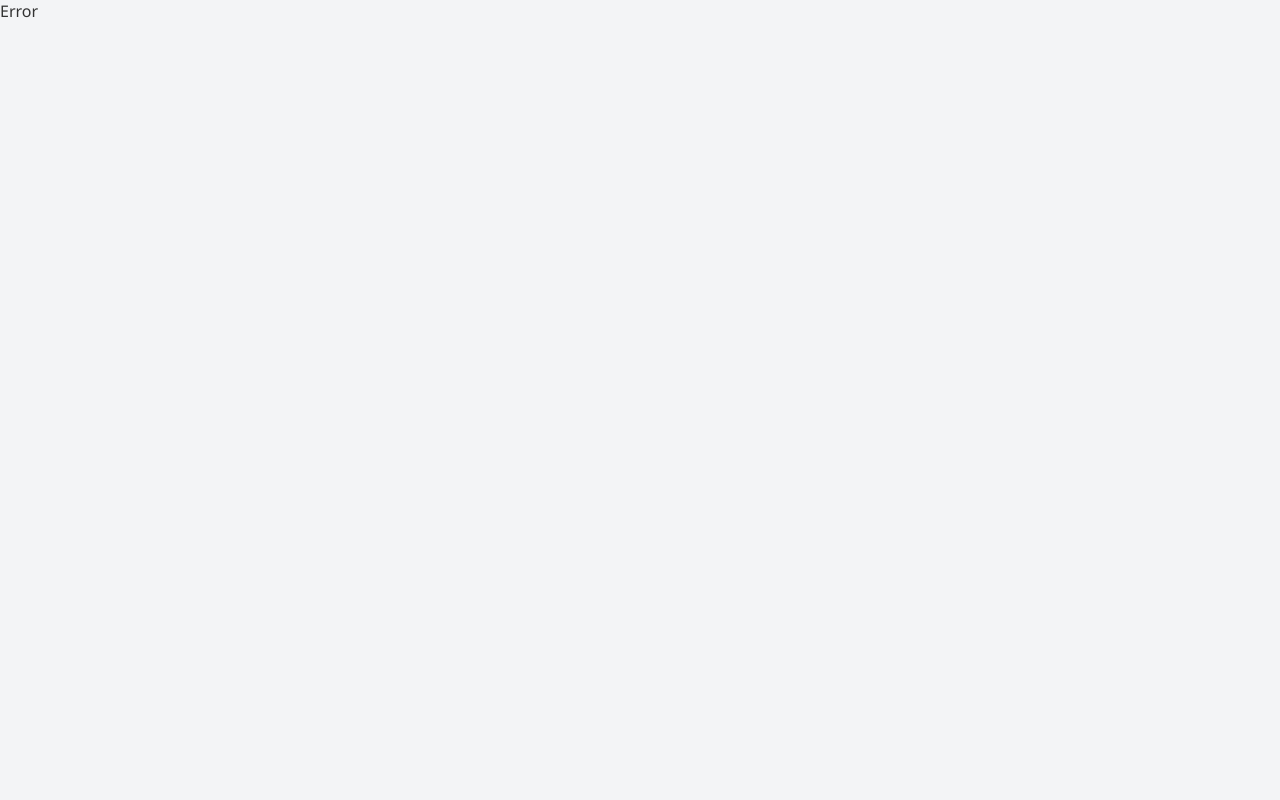
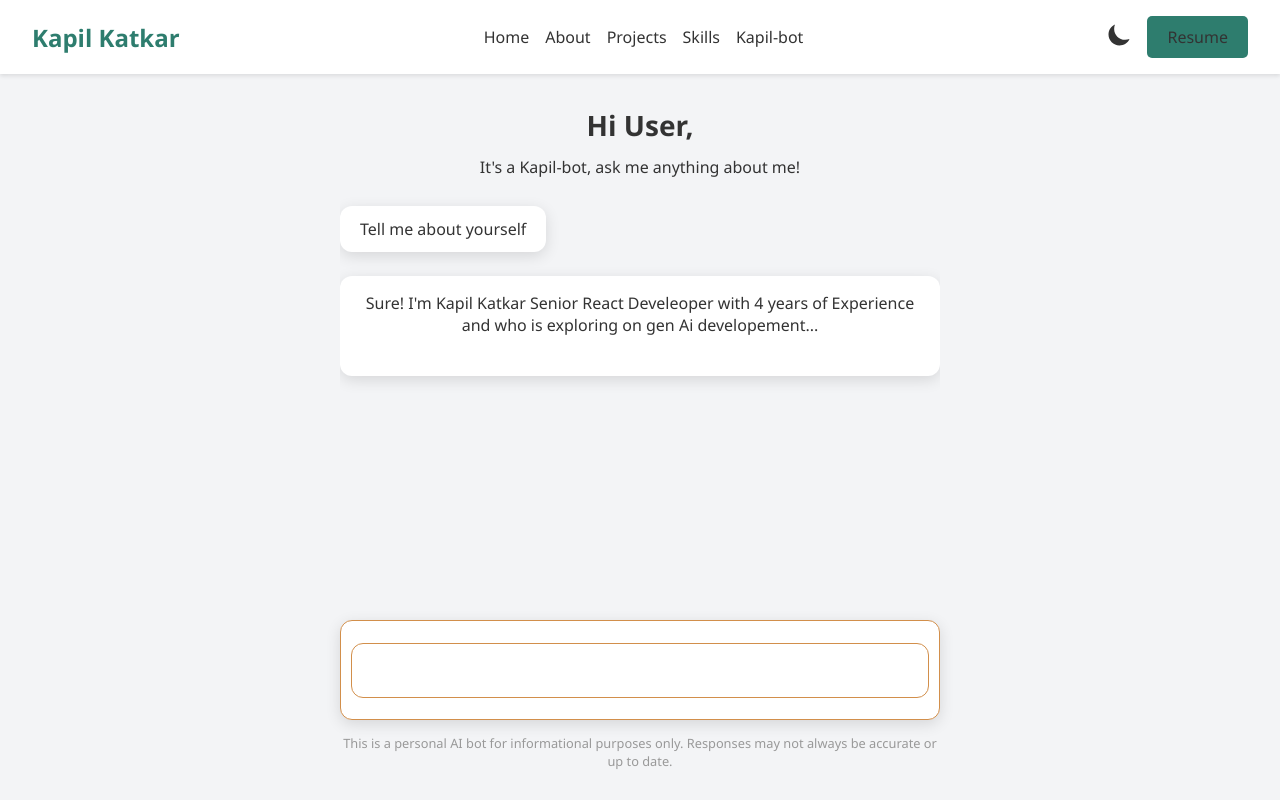
Before and after one commit to kapilkatkar/Portfolio, a React (Vite) app: page /ChatBot in a window 1280 px wide. Before the commit this address had no page. Built offline with nearby package versions, Linux system fonts and the light colour scheme.

Commit message:
added UI for chat-bot

```diff
--- /dev/null
+++ b/src/component/ChatBot/ChatBot.css
@@ -0,0 +1,148 @@
+.chatbot-container {
+  max-width: 600px;
+  margin: 0 auto;
+  display: flex;
+  flex-direction: column;
+  align-items: center;
+  gap: 0.5rem;
+  padding-bottom: 150px;
+  max-height: calc(100vh - 170px);
+  overflow-y: auto;
+  scroll-behavior: smooth;
+}
+.question-container,
+.response-container,
+.input-container {
+  width: 100%;
+  max-width: 600px;
+  box-sizing: border-box;
+}
+.input-container {
+  position: fixed;
+  bottom: 50px;
+  left: 50%;
+  transform: translateX(-50%);
+  z-index: 1000;
+  margin: 0;
+}
+.input-container {
+  max-width: 600px;
+  height: 100px;
+  border: 1.5px solid var(--accent-color, #888);
+  border-radius: 12px;
+  background-color: var(--card-bg);
+  color: var(--text-color);
+  box-shadow: 0 4px 15px rgba(0, 0, 0, 0.12);
+  display: flex;
+  justify-content: center;
+  align-items: center;
+  margin: 0;
+  position: fixed;
+  bottom: 80px;
+  left: 50%;
+  transform: translateX(-50%);
+  width: 100%;
+  max-width: 600px;
+  z-index: 1000;
+  transition: box-shadow 0.3s ease;
+}
+
+.input-container:hover,
+.input-container:focus-within {
+  box-shadow: 0 6px 20px rgba(0, 0, 0, 0.18);
+}
+
+.input-container input {
+  width: 90%;
+  max-width: 600px;
+  padding: 1rem 1.2rem;
+  font-size: 1.1rem;
+  border: 1px solid var(--accent-color);
+  border-radius: 12px;
+  transition: border-color 0.3s ease, box-shadow 0.3s ease;
+  background-color: var(--card-bg);
+  color: var(--text-color);
+}
+
+.input-container input:focus {
+  outline: none;
+  border: 1px solid var(--accent-color);
+  box-shadow: 0 0 8px var(--accent-color);
+  font-weight: 500;
+}
+
+.response-container {
+  background-color: var(--card-bg);
+  color: var(--text-color);
+  border-radius: 12px;
+  margin: 1rem auto 0 auto;
+  padding: 1rem 1.25rem;
+  width: 100%;
+  max-width: 600px;
+  min-height: 100px;
+  max-height: 250px;
+  box-shadow: 0 4px 15px rgba(0, 0, 0, 0.12);
+  overflow-y: auto;
+  transition: background-color 0.3s ease, color 0.3s ease;
+  word-wrap: break-word;
+  overflow-wrap: break-word;
+}
+
+/* .response-container {
+  display: none;
+}
+.response-container.active {
+  display: block;
+} */
+.question-container {
+  background-color: var(--card-bg);
+  color: var(--text-color);
+  border-radius: 12px;
+  padding: 0.75rem 1.25rem;
+  width: fit-content;
+  max-width: 600px;
+  word-wrap: break-word;
+  overflow-wrap: break-word;
+  box-shadow: 0 4px 15px rgba(0, 0, 0, 0.12);
+  margin-left: 0;
+  margin-right: auto;
+  margin-top: 1rem;
+  transition: background-color 0.3s ease, color 0.3s ease;
+  font-weight: 500;
+  line-height: 1.4;
+}
+.chatbot-wrapper {
+  display: flex;
+  flex-direction: column;
+  align-items: center;
+  max-width: 600px;
+  margin: 0 auto;
+  padding: 2rem 1rem;
+  text-align: center;
+  gap: 0.75rem;
+  color: var(--text-color);
+}
+
+.chatbot-wrapper h1 {
+  font-size: 1.75rem;
+  font-weight: 600;
+  margin: 0;
+}
+
+.chatbot-wrapper > div {
+  font-size: 1rem;
+  color: var(--text-color);
+}
+.disclaimer {
+  position: fixed;
+  bottom: 30px;
+  left: 50%;
+  transform: translateX(-50%);
+  z-index: 1000;
+  margin: 0;
+  display: block;
+  text-align: center;
+  font-size: 0.8rem;
+  color: #999;
+  max-width: 600px;
+}
--- /dev/null
+++ b/src/component/ChatBot/ChatBot.jsx
@@ -0,0 +1,32 @@
+import Headers from "../Header/Header";
+import "./ChatBot.css";
+
+const ChatBot = () => {
+  return (
+    <main>
+      <Headers />
+      <main class="chatbot-wrapper">
+        <h1>Hi User,</h1>
+        <div>It's a Kapil-bot, ask me anything about me!</div>
+        <section class="chatbot-container">
+          <section class="question-container">Tell me about yourself</section>
+
+          <section class="response-container">
+            Sure! I'm Kapil Katkar Senior React Develeoper with 4 years of
+            Experience and who is exploring on gen Ai developement...
+          </section>
+
+          <section class="input-container">
+            <input type="text" />
+          </section>
+        </section>
+        <small class="disclaimer">
+          This is a personal AI bot for informational purposes only. Responses
+          may not always be accurate or up to date.
+        </small>
+      </main>
+    </main>
+  );
+};
+
+export default ChatBot;
--- a/src/component/Header/Header.jsx
+++ b/src/component/Header/Header.jsx
@@ -41,7 +41,7 @@ const Headers = () => {
           <Link to="/Skills">Skills</Link>
         </li>
         <li>
-          <Link to="/contact">Contact</Link>
+          <Link to="/ChatBot">Kapil-bot</Link>
         </li>
       </ul>
       <ul className="right-links">
--- a/src/main.jsx
+++ b/src/main.jsx
@@ -5,7 +5,7 @@ import { createBrowserRouter, RouterProvider } from "react-router-dom";
 import Project from "./component/Projects/projects";
 import SkillComp from "./component/SkillComp/SkillComp";
 import About from "./component/About/About";
-import ContactCard from "./component/Contact/Contact";
+import ChatBot from "./component/ChatBot/ChatBot";
 
 const router = createBrowserRouter([
   {
@@ -29,8 +29,8 @@ const router = createBrowserRouter([
     errorElement: <div>Error</div>,
   },
   {
-    path: "/Contact",
-    element: <ContactCard />,
+    path: "/ChatBot",
+    element: <ChatBot />,
     errorElement: <div>Error</div>,
   },
 ]);
```
